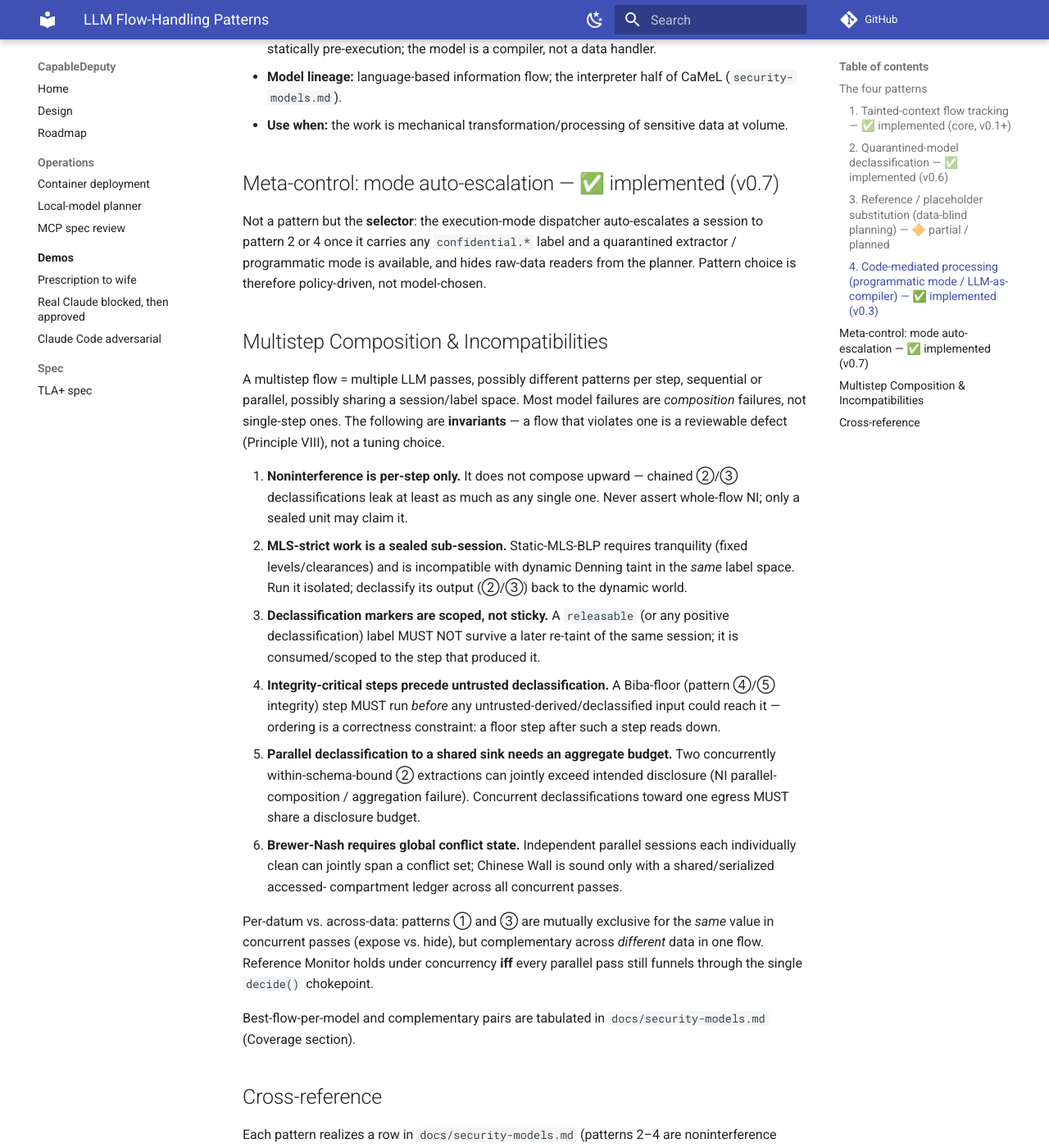
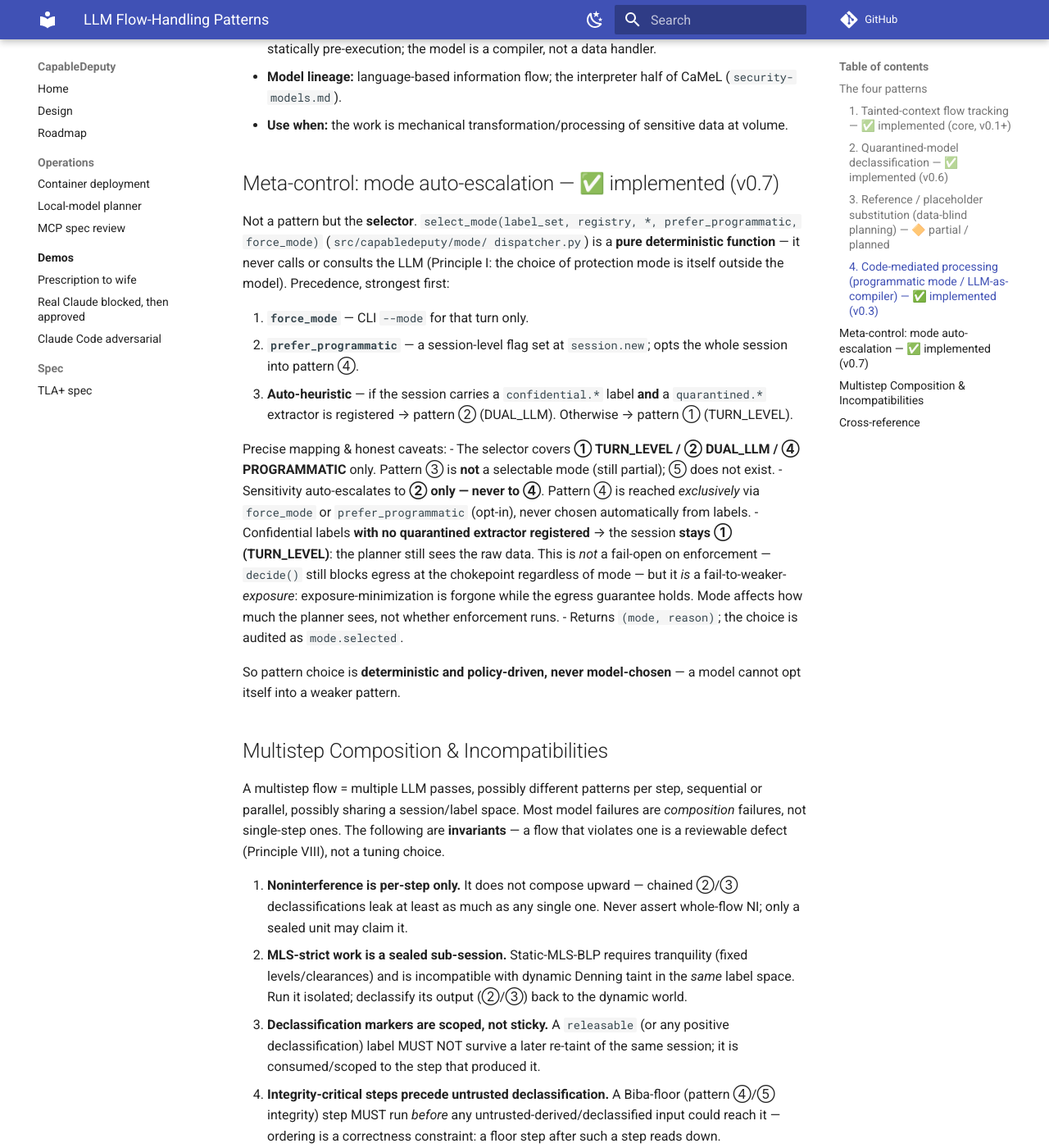
Before and after one commit to marctjones/capabledeputy, an MkDocs documentation site: the page built from docs/llm-flow-patterns.md, in a window 1280 px wide and 1400 px high, scrolled down 1832 px. Shown: the whole window at 82% size. Built offline with MkDocs 1.6.1 and Material for MkDocs 9.7.7, drawn with Linux system fonts in a browser that asks for light colours; comment, search, counter and statistics services are not loaded.

Commit message:
docs: fix flow-pattern selector accuracy (Principle VIII)
Verified select_mode() against code. Prior text "auto-escalates to
pattern 2 or 4" was inaccurate: sensitivity auto-escalates to ② only;
④ is opt-in (force_mode / prefer_programmatic), never label-selected.
Added: confidential + no quarantined extractor stays ① (raw still
visible) — fail-to-weaker-exposure, not fail-open (enforcement holds at
the chokepoint regardless of mode). Selector covers ①/②/④ only; pure
deterministic, LLM-isolated, audited as mode.selected.

Co-Authored-By: Claude Opus 4.7 <noreply@anthropic.com>

```diff
--- a/docs/llm-flow-patterns.md
+++ b/docs/llm-flow-patterns.md
@@ -82,11 +82,37 @@ deterministic interpreter, never the model's context.
 
 ## Meta-control: mode auto-escalation — ✅ implemented (v0.7)
 
-Not a pattern but the **selector**: the execution-mode dispatcher
-auto-escalates a session to pattern 2 or 4 once it carries any
-`confidential.*` label and a quarantined extractor / programmatic mode
-is available, and hides raw-data readers from the planner. Pattern
-choice is therefore policy-driven, not model-chosen.
+Not a pattern but the **selector**. `select_mode(label_set, registry,
+*, prefer_programmatic, force_mode)` (`src/capabledeputy/mode/
+dispatcher.py`) is a **pure deterministic function** — it never calls
+or consults the LLM (Principle I: the choice of protection mode is
+itself outside the model). Precedence, strongest first:
+
+1. **`force_mode`** — CLI `--mode` for that turn only.
+2. **`prefer_programmatic`** — a session-level flag set at
+   `session.new`; opts the whole session into pattern ④.
+3. **Auto-heuristic** — if the session carries a `confidential.*`
+   label **and** a `quarantined.*` extractor is registered → pattern ②
+   (DUAL_LLM). Otherwise → pattern ① (TURN_LEVEL).
+
+Precise mapping & honest caveats:
+- The selector covers **① TURN_LEVEL / ② DUAL_LLM / ④ PROGRAMMATIC**
+  only. Pattern ③ is **not** a selectable mode (still partial); ⑤ does
+  not exist.
+- Sensitivity auto-escalates to **② only — never to ④**. Pattern ④ is
+  reached *exclusively* via `force_mode` or `prefer_programmatic`
+  (opt-in), never chosen automatically from labels.
+- Confidential labels **with no quarantined extractor registered** →
+  the session **stays ① (TURN_LEVEL)**: the planner still sees the raw
+  data. This is *not* a fail-open on enforcement — `decide()` still
+  blocks egress at the chokepoint regardless of mode — but it *is* a
+  fail-to-weaker-*exposure*: exposure-minimization is forgone while the
+  egress guarantee holds. Mode affects how much the planner sees, not
+  whether enforcement runs.
+- Returns `(mode, reason)`; the choice is audited as `mode.selected`.
+
+So pattern choice is **deterministic and policy-driven, never
+model-chosen** — a model cannot opt itself into a weaker pattern.
 
 ## Multistep Composition & Incompatibilities
 
```
